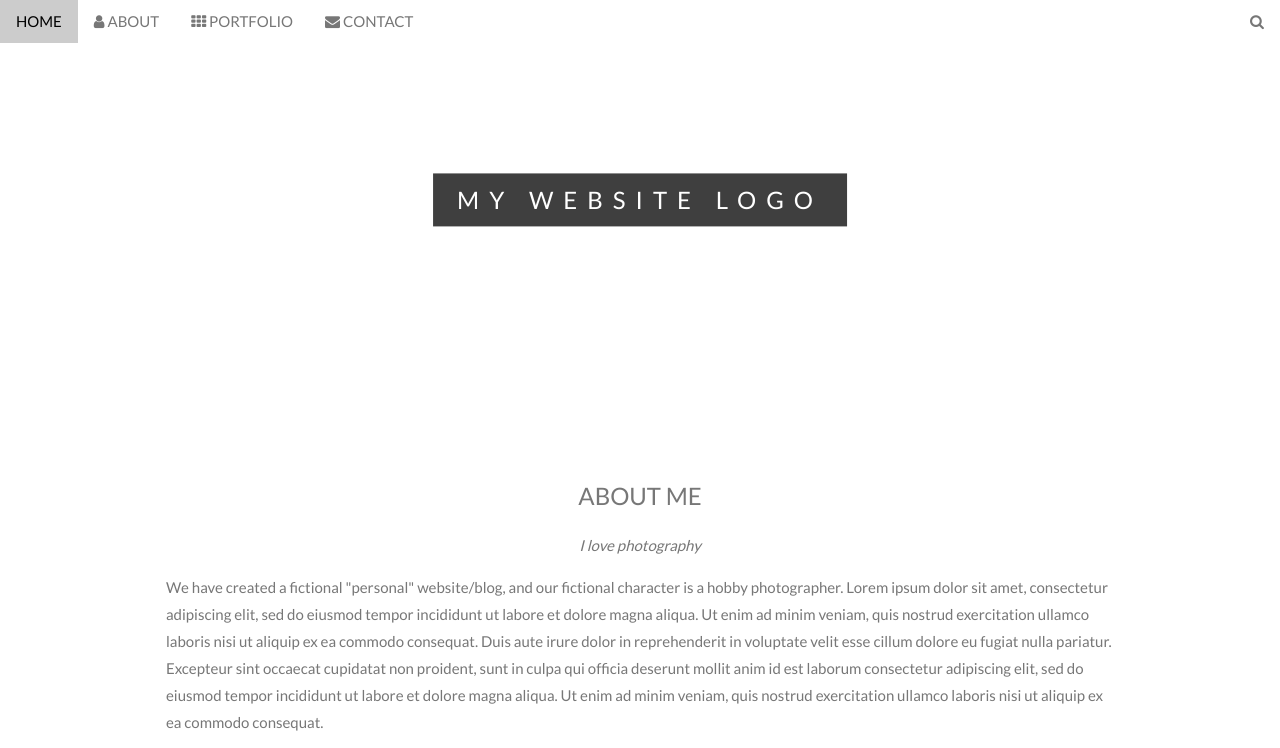
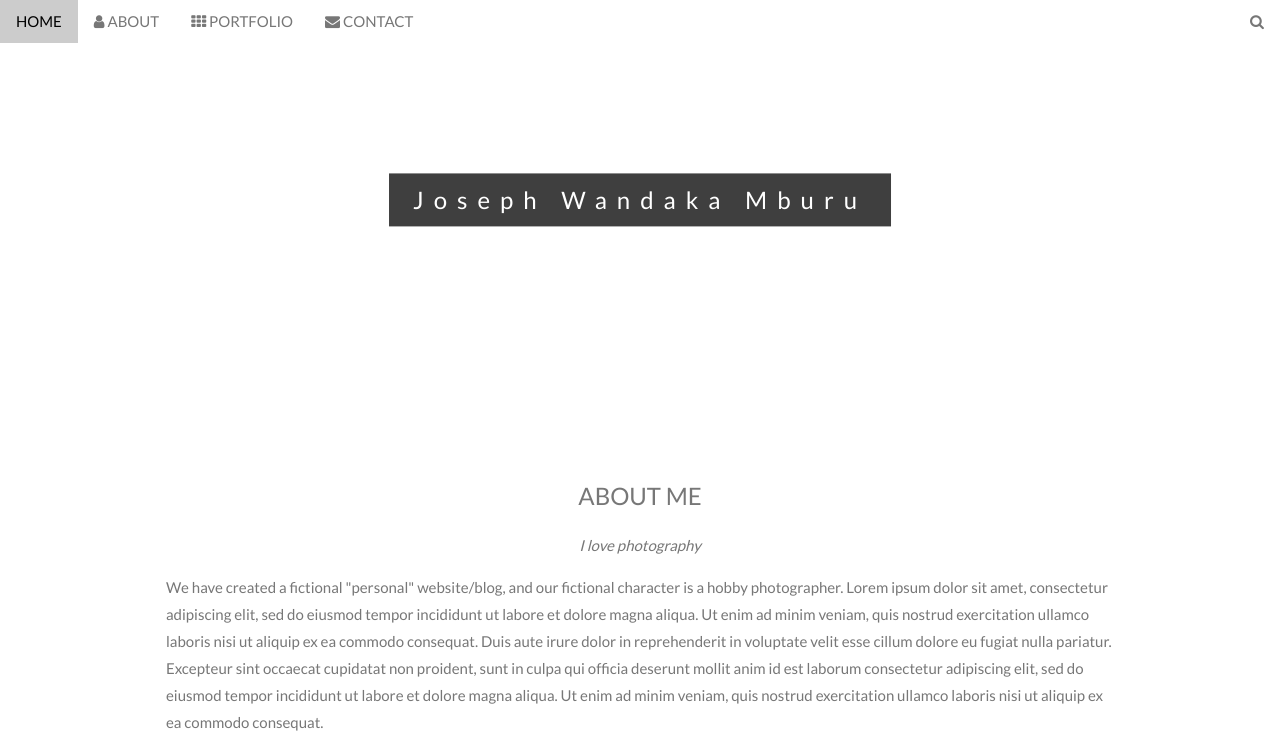
Before and after one commit to josephwandakamburu/portfolio, a plain HTML site: page index.html in a window 1280 px wide. Shown: the top 748 px of the page. Drawn offline with nearby package versions, Linux system fonts and the light colour scheme.

Commit message:
Add portfolio name

```diff
--- a/index.html
+++ b/index.html
@@ -83,7 +83,7 @@ body, html {
 <!-- First Parallax Image with Logo Text -->
 <div class="bgimg-1 w3-display-container w3-opacity-min" id="home">
   <div class="w3-display-middle" style="white-space:nowrap;">
-    <span class="w3-center w3-padding-large w3-black w3-xlarge w3-wide w3-animate-opacity">MY <span class="w3-hide-small">WEBSITE</span> LOGO</span>
+    <span class="w3-center w3-padding-large w3-black w3-xlarge w3-wide w3-animate-opacity">Joseph <span class="w3-hide-small">Wandaka</span> Mburu</span>
   </div>
 </div>
 
```
